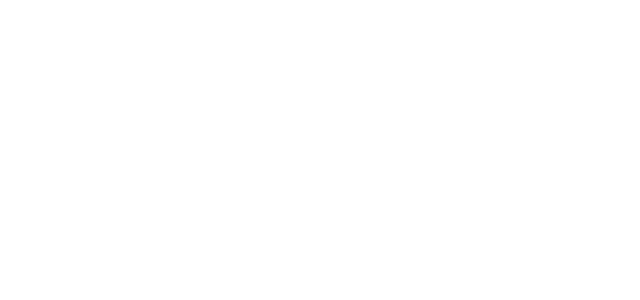
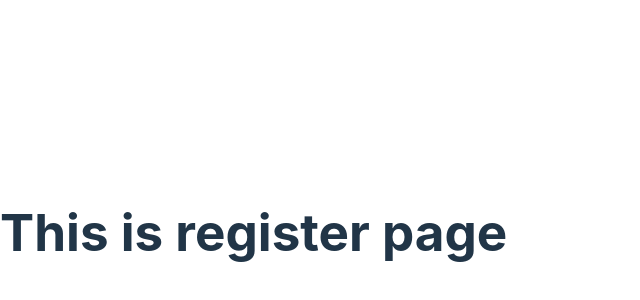
Before and after one commit to tmgnisc/Learning-Mern, a React (Vite) app in the folder client/: page /register in a window 1280 px wide. Before the commit this address had no page. Shown: the part 168-468 px from the top of the page, without its empty margins (0-640 px from the left). Built offline with nearby package versions, Linux system fonts and the light colour scheme.

Commit message:
added route in app jsx

```diff
--- a/client/src/App.jsx
+++ b/client/src/App.jsx
@@ -1,5 +1,9 @@
 import { BrowserRouter, Routes, Route } from "react-router-dom";
 import Home from "./Pages/Home";
+import Services from "./Pages/Services";
+import Login from "./Pages/Login";
+import Register from "./Pages/Register";
+import Contact from "./Pages/Contact";
 import About from "./Pages/About";
 const App = () => {
   return (
@@ -8,6 +12,11 @@
         <Routes>
           <Route path="/" element={<Home />} />
           <Route path="/about" element={<About/>} />
+          <Route path="/service" element={<Services/>} />
+          <Route path="/login" element={<Login/>}/>
+          <Route path="/register" element={<Register/>}/>
+          <Route path="/contact" element={<Contact/>}/>
+
         </Routes>
       </BrowserRouter>
     </>
```
